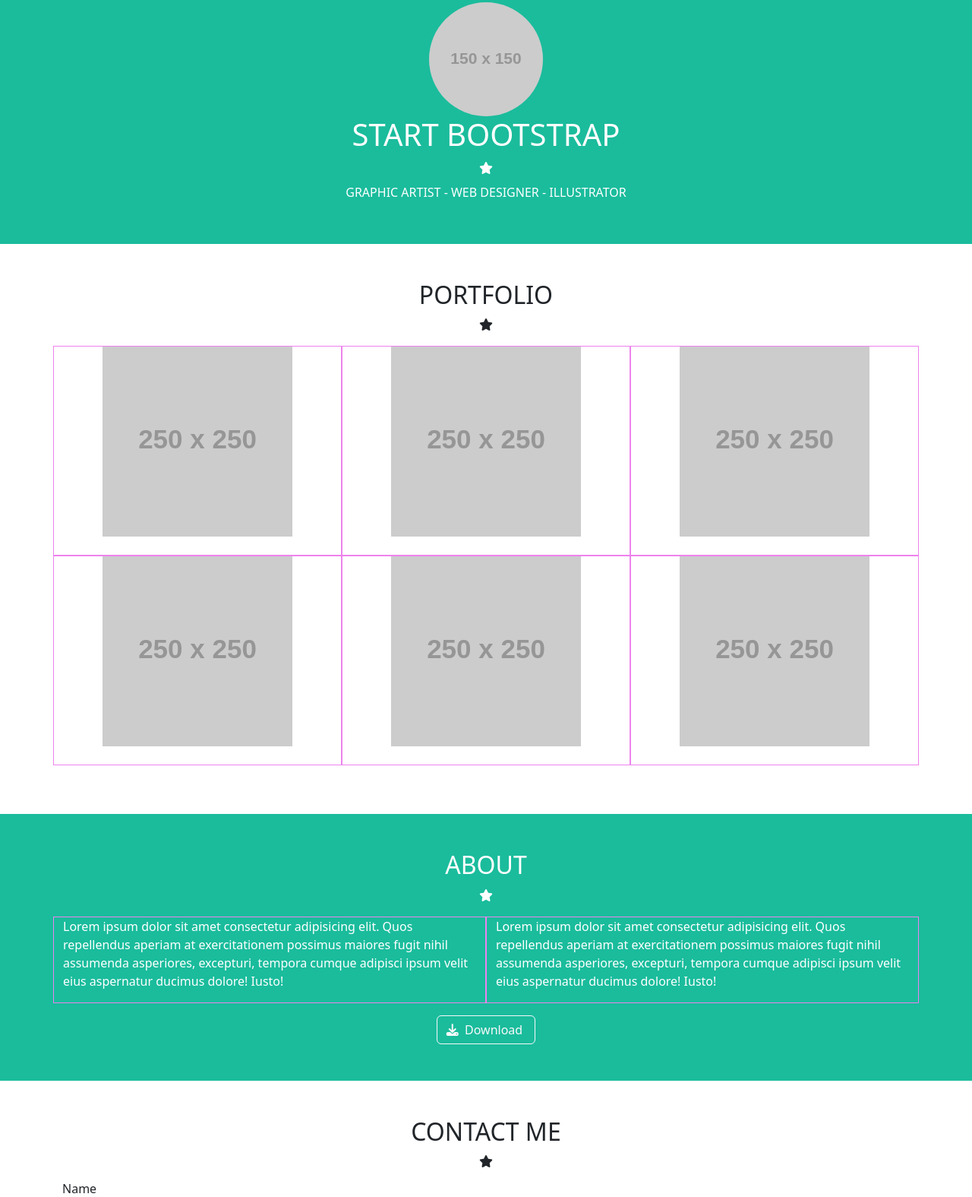
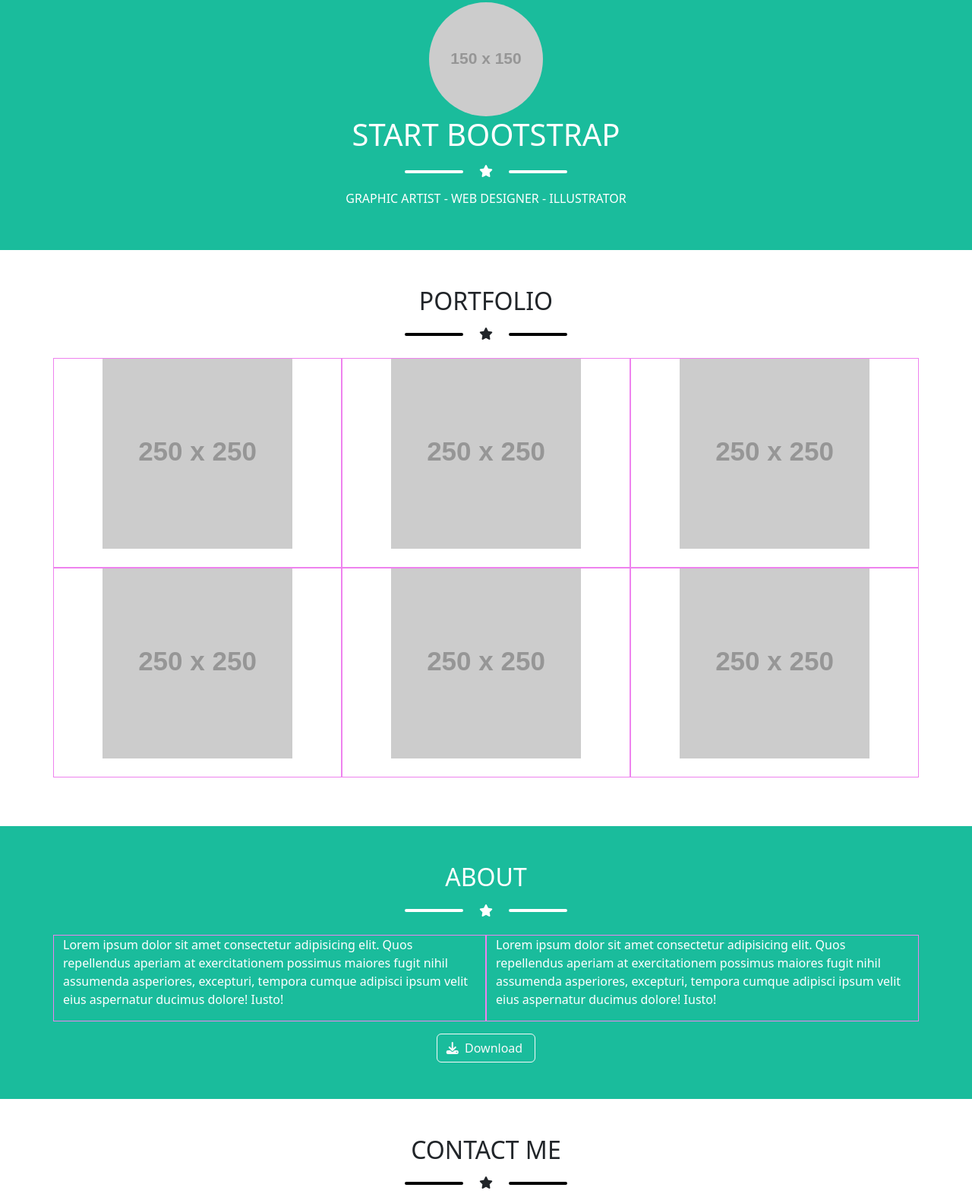
Before and after one commit to andreadldev/html-css-bootstrap-freelancer, a plain HTML site: page index.html in a window 1280 px wide. Shown: the part 105-1680 px from the top of the page at 76% size. Drawn offline with nearby package versions, Linux system fonts and the light colour scheme; placeholder pictures from the web are drawn by us.

Commit message:
Aggiungi separatori accanto la stella

```diff
--- a/css/style.css
+++ b/css/style.css
@@ -25,6 +25,30 @@ section:nth-child(odd) {
     color: white;
 }
 
+section:nth-child(odd) hr {
+    border: 2px solid white;
+}
+
 section:last-child {
     background-color: #3a546d;
 }
+
+.star hr {
+    width: 6vw;
+    min-width: 50px;
+    border: 2px solid black;
+    opacity: 1;
+    border-radius: 10px;
+
+    position: absolute;
+    top: -1.5px;
+    right: 50%;
+    margin-right: 30px;
+}
+
+.star hr:last-child {
+    position: absolute;
+    top: -1.5px;
+    left: 50%;
+    margin-left: 30px;
+}
--- a/index.html
+++ b/index.html
@@ -41,7 +41,11 @@
             <div class="container text-center py-5">
                 <img src="https://via.placeholder.com/150" class="rounded-circle" alt="...">
                 <h1>START BOOTSTRAP</h1>
-                <i class="fa-solid fa-star"></i>
+                <div class="star position-relative flex justify-content-center">
+                    <hr>
+                    <i class="fa-solid fa-star py-2"></i>
+                    <hr>
+                </div>
                 <span class="d-block py-2">GRAPHIC ARTIST - WEB DESIGNER - ILLUSTRATOR</span>
             </div>
         </section>
@@ -49,7 +53,11 @@
         <section>
             <div class="container text-center py-5">
                 <h2>PORTFOLIO</h2>
-                <i class="fa-solid fa-star"></i>
+                <div class="star position-relative flex justify-content-center">
+                    <hr>
+                    <i class="fa-solid fa-star py-2"></i>
+                    <hr>
+                </div>
 
                 <div class="row py-3">
                     <div class="col-12 col-md-6 col-lg-4 pb-4">
@@ -79,7 +87,11 @@
         <section>
             <div class="container text-center py-5">
                 <h2>ABOUT</h2>
-                <i class="fa-solid fa-star"></i>
+                <div class="star position-relative flex justify-content-center">
+                    <hr>
+                    <i class="fa-solid fa-star py-2"></i>
+                    <hr>
+                </div>
                 <div class="row text-start py-3">
                     <div class="col-12 col-md-6">
                         <p>
@@ -102,7 +114,11 @@
         <section>
             <div class="container text-center py-5">
             <h2>CONTACT ME</h2>
-            <i class="fa-solid fa-star"></i>
+            <div class="star position-relative flex justify-content-center">
+                <hr>
+                <i class="fa-solid fa-star py-2"></i>
+                <hr>
+            </div>
                 <div class="text-start py-2">
                     <div class="border-bottom pt-1 pb-2">Name</div>
                     <div class="border-bottom pt-1 pb-2">Email Address</div>
```
